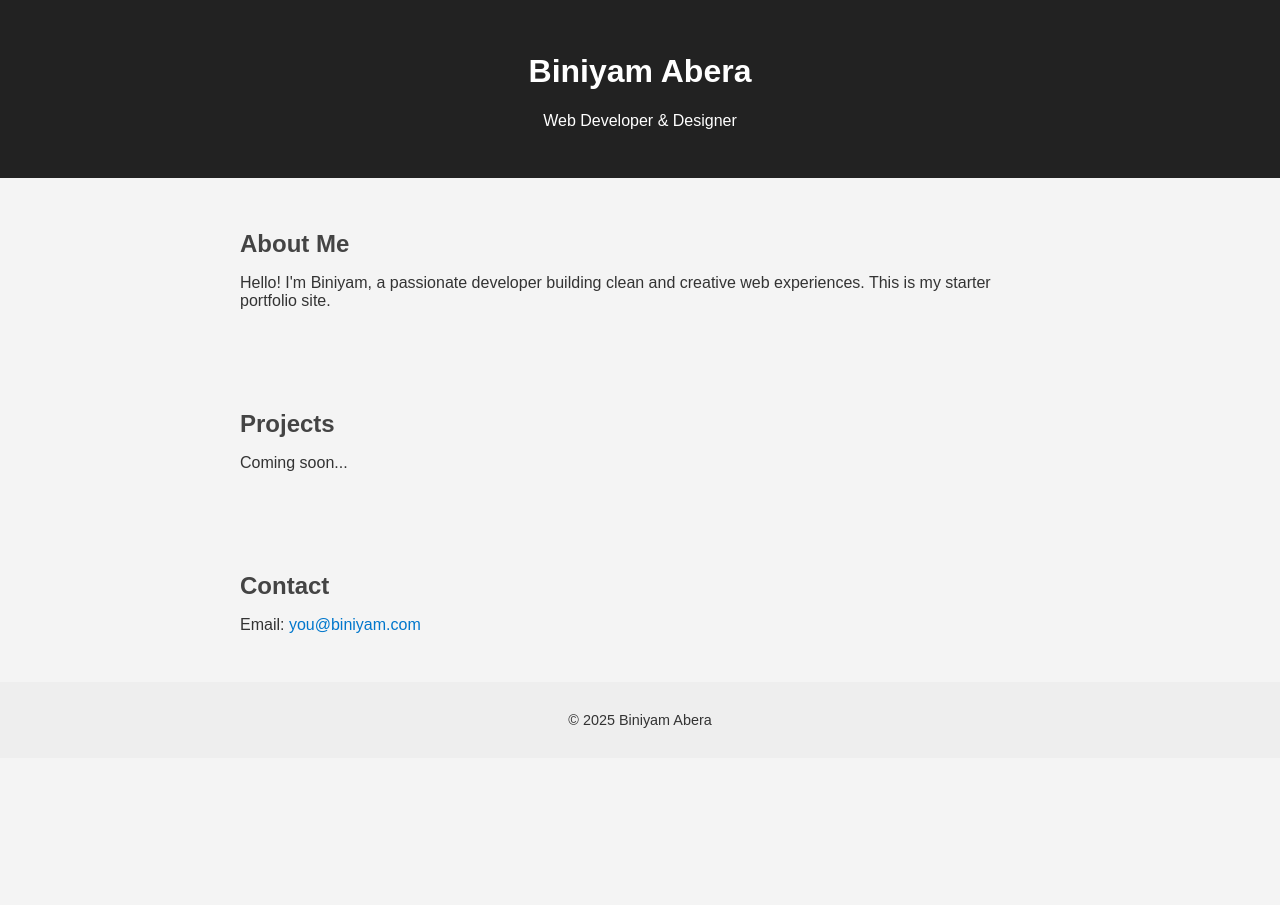
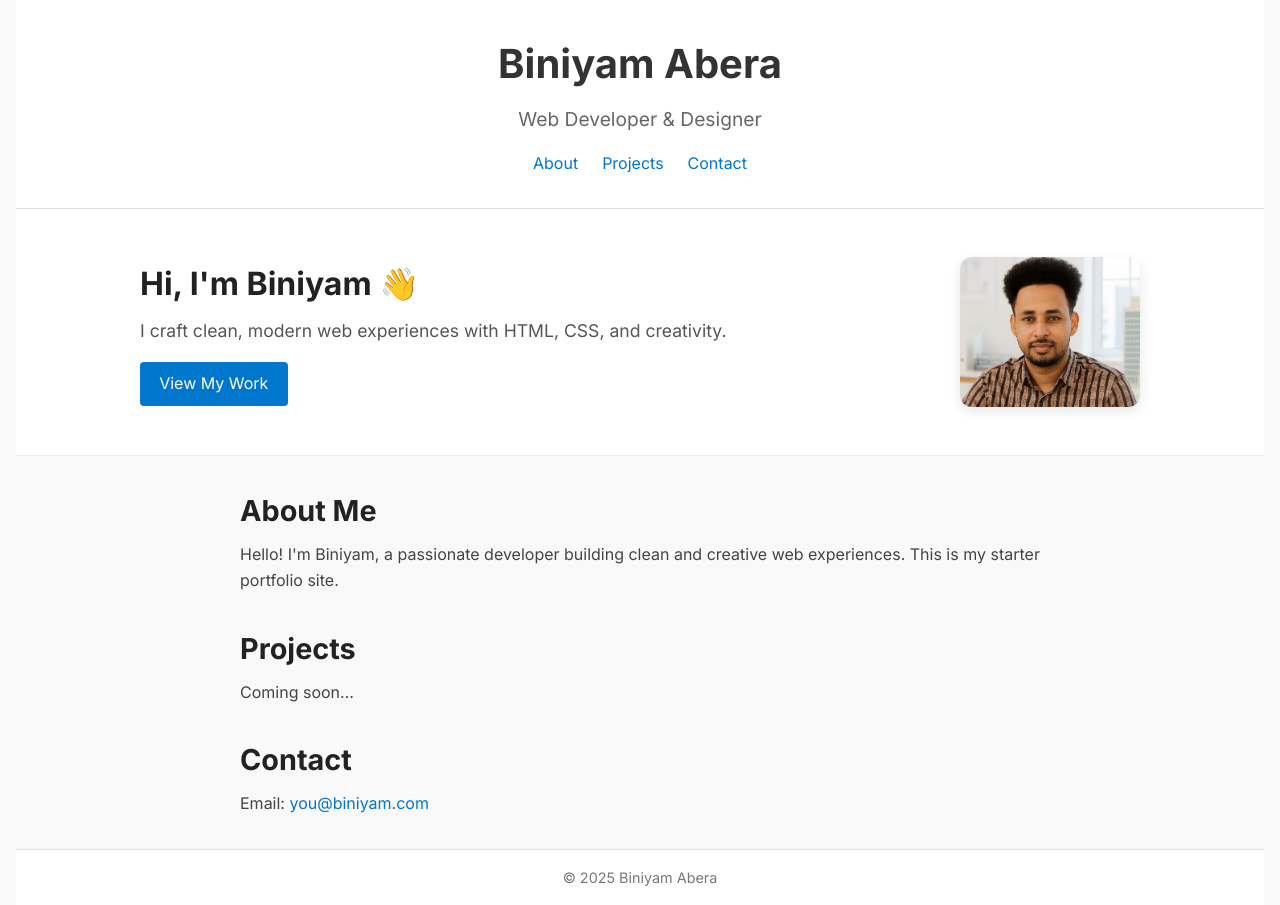
Before and after one commit to binicode/portfolio-starter, a plain HTML site: page index.html in a window 1280 px wide. Before the commit the page ends 800 px from the top, so only its background shows below. Drawn offline with Linux system fonts and the light colour scheme.

Commit message:
added a hero section with profile pictures

```diff
--- a/index.html
+++ b/index.html
@@ -57,26 +57,53 @@
   <body>
     <header>
       <h1>Biniyam Abera</h1>
-      <p>Web Developer & Designer</p>
+      <p class="subtitle">Web Developer & Designer</p>
+      <nav>
+        <ul>
+          <li><a href="#about">About</a></li>
+          <li><a href="#projects">Projects</a></li>
+          <li><a href="#contact">Contact</a></li>
+        </ul>
+      </nav>
     </header>
 
-    <section class="about">
-      <h2>About Me</h2>
+    <section class="hero">
+      <div class="hero-content">
+        <div class="hero-text">
+          <h2>Hi, I'm Biniyam 👋</h2>
+          <p>
+            I craft clean, modern web experiences with HTML, CSS, and
+            creativity.
+          </p>
+          <a href="#projects" class="cta-button">View My Work</a>
+        </div>
+        <img
+          src="profile-picture.jpg"
+          alt="Portrait of Biniyam Abera"
+          class="hero-image"
+        />
+      </div>
+    </section>
+
+    <main>
+      <section id="about" aria-labelledby="about-heading">
+        <h2 id="about-heading">About Me</h2>
         <p>
           Hello! I'm Biniyam, a passionate developer building clean and creative
           web experiences. This is my starter portfolio site.
         </p>
       </section>
 
-    <section class="projects">
-      <h2>Projects</h2>
+      <section id="projects" aria-labelledby="projects-heading">
+        <h2 id="projects-heading">Projects</h2>
         <p>Coming soon...</p>
       </section>
 
-    <section class="contact">
-      <h2>Contact</h2>
+      <section id="contact" aria-labelledby="contact-heading">
+        <h2 id="contact-heading">Contact</h2>
         <p>Email: <a href="mailto:you@biniyam.com">you@biniyam.com</a></p>
       </section>
+    </main>
 
     <footer>
       <p>&copy; 2025 Biniyam Abera</p>
--- a/style.css
+++ b/style.css
@@ -1,37 +1,161 @@
-body {
-  font-family: Arial, sans-serif;
+/* Reset & Base Styles */
+* {
   margin: 0;
   padding: 0;
-  background: #f4f4f4;
-  color: #333;
+  box-sizing: border-box;
 }
 
+body {
+  font-family: "Inter", sans-serif;
+  line-height: 1.6;
+  background-color: #f9f9f9;
+  color: #333;
+  padding: 0 1rem;
+}
+
+/* Header */
 header {
-  background: #222;
+  text-align: center;
+  padding: 2rem 0;
+  background-color: #fff;
+  border-bottom: 1px solid #ddd;
+}
+
+header h1 {
+  font-size: 2.5rem;
+  margin-bottom: 0.5rem;
+}
+
+.subtitle {
+  font-size: 1.2rem;
+  color: #666;
+}
+
+nav ul {
+  list-style: none;
+  display: flex;
+  justify-content: center;
+  gap: 1.5rem;
+  margin-top: 1rem;
+}
+
+nav a {
+  text-decoration: none;
+  color: #0077cc;
+  font-weight: 500;
+}
+
+nav a:hover {
+  text-decoration: underline;
+}
+
+/* Hero Section */
+.hero {
+  background-color: #fff;
+  padding: 3rem 1rem;
+  border-bottom: 1px solid #eee;
+}
+
+.hero-content {
+  display: flex;
+  align-items: center;
+  justify-content: space-between;
+  max-width: 1000px;
+  margin: 0 auto;
+  gap: 2rem;
+  flex-wrap: wrap;
+}
+
+.hero-text {
+  flex: 1;
+  min-width: 280px;
+}
+
+.hero-text h2 {
+  font-size: 2rem;
+  margin-bottom: 0.5rem;
+}
+
+.hero-text p {
+  font-size: 1.1rem;
+  color: #555;
+  margin-bottom: 1rem;
+}
+
+.cta-button {
+  display: inline-block;
+  padding: 0.6rem 1.2rem;
+  background-color: #0077cc;
   color: #fff;
-  padding: 2rem;
-  text-align: center;
+  text-decoration: none;
+  border-radius: 4px;
+  font-weight: 500;
+}
+
+.cta-button:hover {
+  background-color: #005fa3;
+}
+
+.hero-image {
+  width: 180px;
+  height: auto;
+  border-radius: 12px;
+  object-fit: contain;
+  box-shadow: 0 4px 12px rgba(0, 0, 0, 0.1);
+}
+
+/* Call to Action Button */
+.cta-button {
+  display: inline-block;
+  padding: 0.6rem 1.2rem;
+  background-color: #0077cc;
+  color: #fff;
+  text-decoration: none;
+  border-radius: 4px;
+  font-weight: 500;
+}
+
+.cta-button:hover {
+  background-color: #005fa3;
+}
+
+/* Main Sections */
+main {
+  max-width: 800px;
+  margin: 2rem auto;
 }
 
 section {
-  padding: 2rem;
-  max-width: 800px;
-  margin: auto;
+  margin-bottom: 2rem;
 }
 
-h2 {
-  color: #444;
+section h2 {
+  font-size: 1.8rem;
   margin-bottom: 0.5rem;
+  color: #222;
 }
 
-a {
+section p {
+  font-size: 1rem;
+  color: #444;
+}
+
+/* Contact */
+a[href^="mailto:"] {
   color: #0077cc;
   text-decoration: none;
 }
 
+a[href^="mailto:"]:hover {
+  text-decoration: underline;
+}
+
+/* Footer */
 footer {
   text-align: center;
-  padding: 1rem;
-  background: #eee;
+  padding: 1rem 0;
+  background-color: #fff;
+  border-top: 1px solid #ddd;
   font-size: 0.9rem;
+  color: #777;
 }
```
Also changed, not shown: profile-picture.jpg (added). Lines whose indentation alone changed are shown as unchanged.
